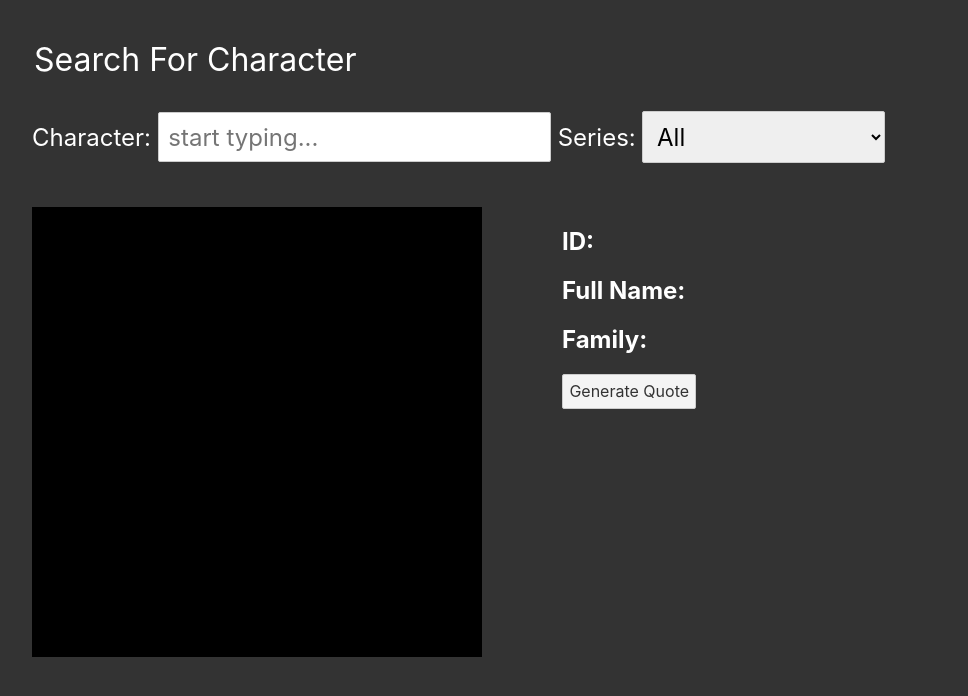
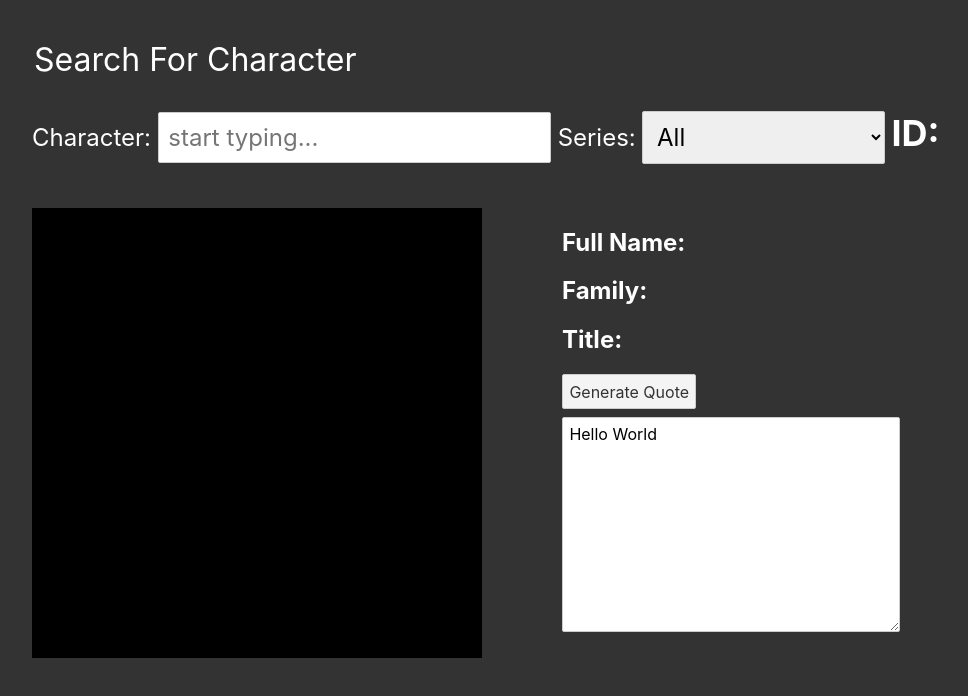
Before and after one commit to edewindt/apisvelte, a Svelte app: page / in a window 1280 px wide. Shown: the top 696 px of the page, without its empty margins (8-976 px from the left). Built offline with nearby package versions, Linux system fonts and the light colour scheme.

Commit message:
added textfield adjusted styles

```diff
--- a/src/App.svelte
+++ b/src/App.svelte
@@ -12,18 +12,21 @@
 		<option value="GoT">Game Of Thrones</option>
 		<option value="SW">Star Wars</option>
 	</select>
+	<h2 id="ID">ID:</h2>
 	</div>
 	<div class="display-wrapper">
 	<div class="iamge">
 		</div>
 	<div class="display">
 	<div>
-	<h2>ID:</h2>
+
 	<h2>Full Name:</h2>
 	<h2>Family:</h2>
-	<button>Generate Quote</button>
+	<h2>Title:</h2>
+	<button>Generate Quote</button><div class="text"></div><textarea cols="30" rows="10" value="Hello World" readonly></textarea></div>
 </div>
 </div>
+
 </main>
 <style>
 	main{
@@ -32,6 +35,12 @@
 	legend{
 		font-size: 2rem;
 		margin-bottom: 1rem;
+	}
+	.text{
+		display:flex;
+	}
+	#ID{
+		display: inline;
 	}
 	.char{
 		font-size: 1.5rem;
```
